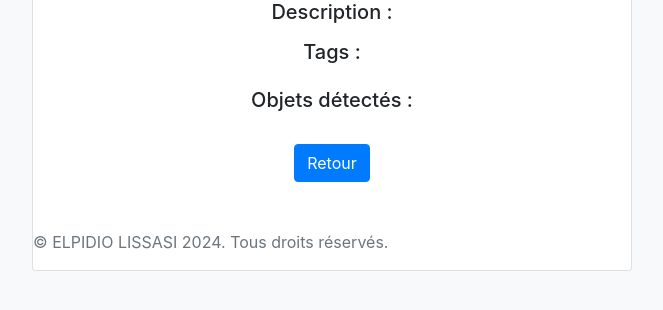
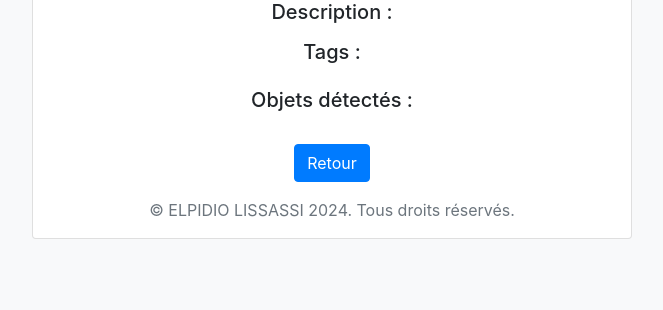
Before and after one commit to Elpidio16/AI_Images_analysis, a Flask app: template templates/result.html in a window 1280 px wide. Shown: the part 211-521 px from the top of the page, without its empty margins (308-971 px from the left). Run offline with Flask 2, Linux system fonts and the light colour scheme; the template is opened without the code that fills it, so the values that code supplies are empty; some libraries are stand-ins or nearby versions.

Commit message:
agains correct

```diff
--- a/templates/index.html
+++ b/templates/index.html
@@ -27,7 +27,7 @@
 
             <!-- Bouton de soumission -->
             <button class="btn btn-lg btn-primary btn-block" type="submit">Analyser l'image</button>
-            <p class="mt-5 mb-3 text-muted">&copy; ELPIDIO LISSASI 2024. Tous droits réservés.</p>
+            <p class="mt-5 mb-3 text-muted">&copy; ELPIDIO LISSASSI 2024. Tous droits réservés.</p>
         </form>
     </div>
 </body>
--- a/templates/result.html
+++ b/templates/result.html
@@ -43,8 +43,10 @@
             </div>
             <div class="btn-back text-center">
                 <a href="/" class="btn btn-primary">Retour</a>
+                <br>
+                <p class="mt-3 text-muted">&copy; ELPIDIO LISSASSI 2024. Tous droits réservés.</p>
             </div>
-            <p class="mt-5 mb-3 text-muted">&copy; ELPIDIO LISSASI 2024. Tous droits réservés.</p>
+
         </div>
     </div>
 </body>
```
